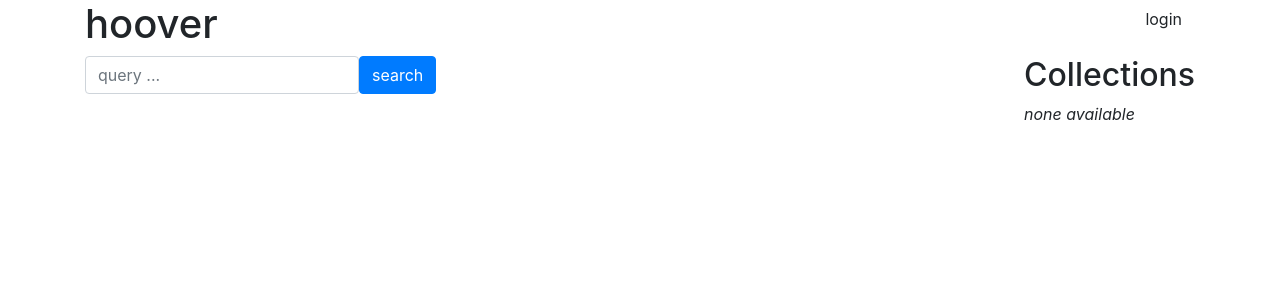
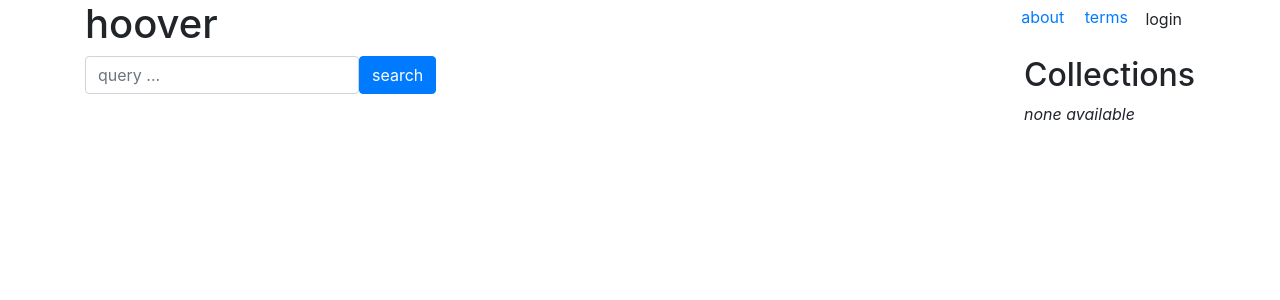
Before and after one commit to liquidinvestigations/hoover-search, a Django app: page / in a window 1280 px wide. Shown: the top 300 px of the page. Run offline with Django 3.2, Linux system fonts and the light colour scheme; data comes from the database, SQL or seed files in the repository; some libraries are stand-ins or nearby versions.

Commit message:
link to github repo and terms

```diff
--- a/collector/templates/home.html
+++ b/collector/templates/home.html
@@ -4,8 +4,13 @@
 {% block headstyles %}
 <style>
 
-#auth {
+#navbar {
   float: right;
+}
+
+#navbar > p, #navbar > .btn-group {
+  display: inline-block;
+  margin: 0 0 0 1em;
 }
 
 #collections {
@@ -23,7 +28,15 @@
 
 {% block content %}
 
-<div id="auth">
+<div id="navbar">
+  <p>
+    <a href="https://github.com/mgax/hoover">about</a>
+  </p>
+
+  <p>
+    <a href="#">terms</a>
+  </p>
+
   {% if request.user.is_authenticated %}
 
     <div class="btn-group" role="group">
```
